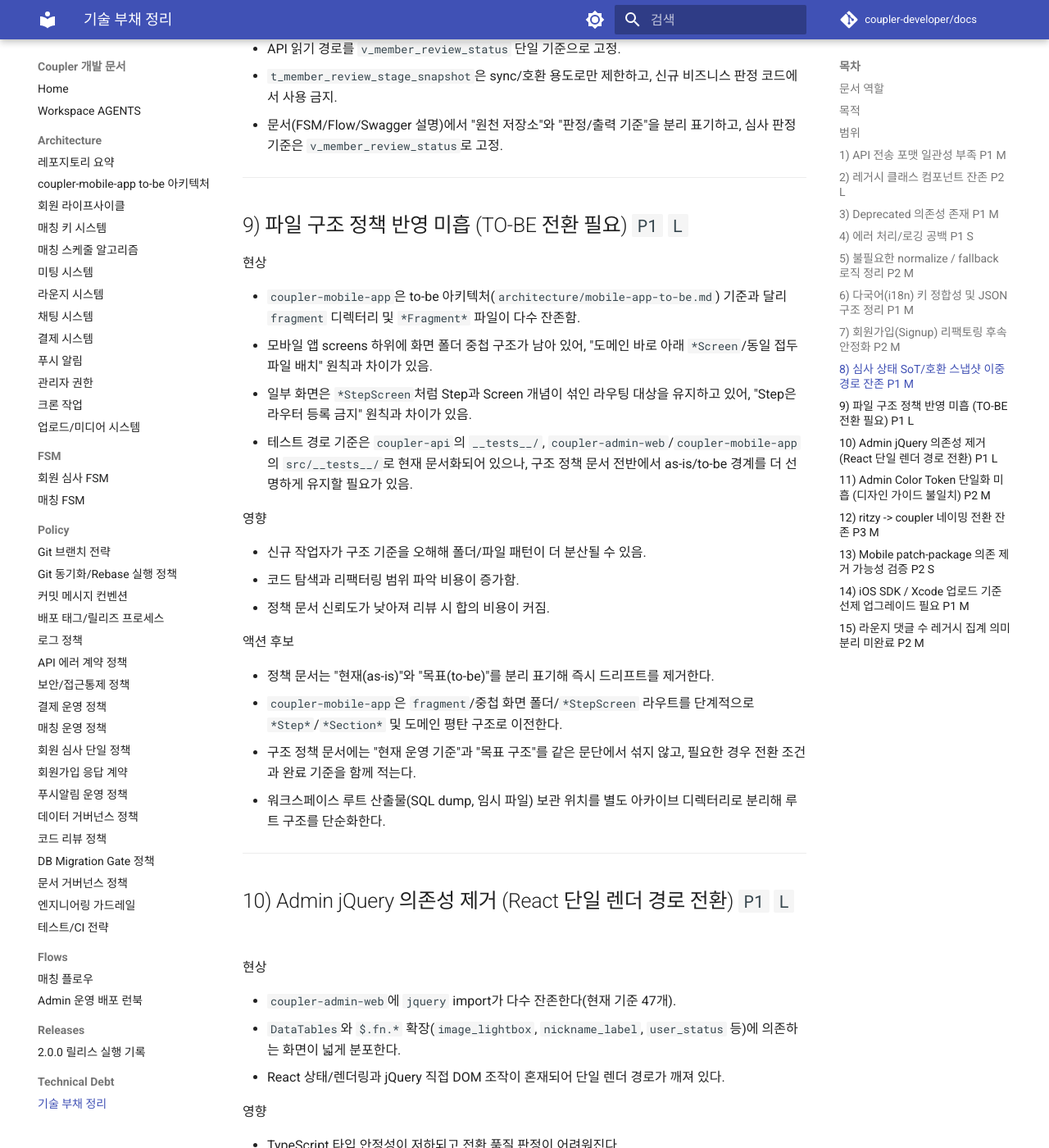
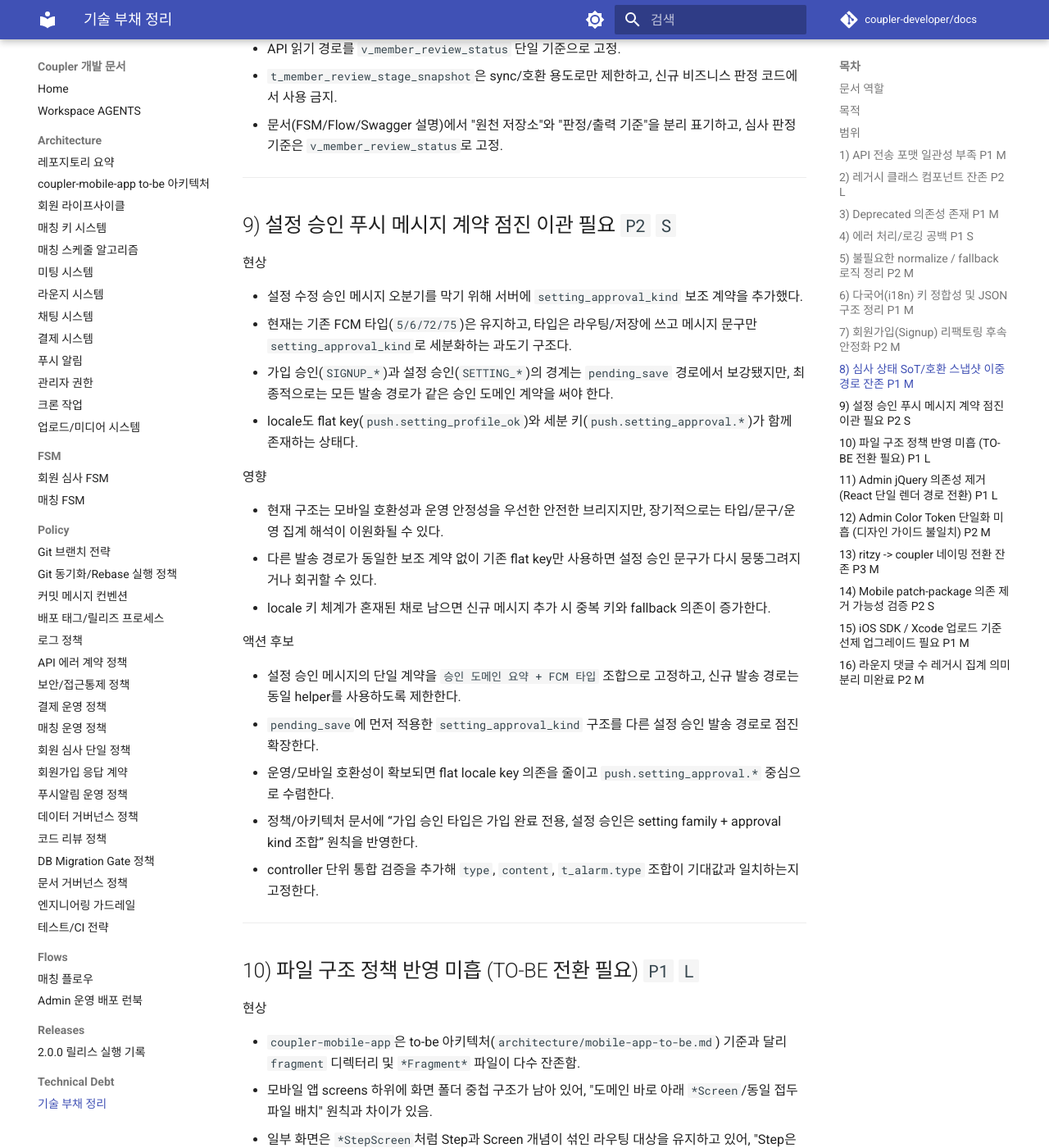
Before and after one commit to coupler-developer/docs, an MkDocs documentation site: the page built from content/technical-debt/technical-debt.md, in a window 1280 px wide and 1400 px high, scrolled down 4466 px. Shown: the whole window at 82% size. Built offline with MkDocs 1.6.1 and Material for MkDocs 9.7.7, drawn with Linux system fonts in a browser that asks for light colours; comment, search, counter and statistics services are not loaded; some of the changed text lies outside the part shown.

Commit message:
docs: 설정 승인 푸시 부채를 기록한다
Changes:
- setting approval kind 기반 푸시 계약이 과도기 브리지라는 점을 기술부채로 추가했다.
- 향후 점진 이관 방향과 테스트 보강 필요 사항을 정리했다.
- 신규 항목 추가에 맞춰 기술부채 섹션 번호를 재정렬했다.

Tests:
- yarn validate:docs

```diff
--- a/content/technical-debt/technical-debt.md
+++ b/content/technical-debt/technical-debt.md
@@ -178,7 +178,32 @@
 
 ---
 
-## 9) 파일 구조 정책 반영 미흡 (TO-BE 전환 필요) `P1` `L`
+## 9) 설정 승인 푸시 메시지 계약 점진 이관 필요 `P2` `S`
+
+현상
+
+- 설정 수정 승인 메시지 오분기를 막기 위해 서버에 `setting_approval_kind` 보조 계약을 추가했다.
+- 현재는 기존 FCM 타입(`5/6/72/75`)은 유지하고, 타입은 라우팅/저장에 쓰고 메시지 문구만 `setting_approval_kind`로 세분화하는 과도기 구조다.
+- 가입 승인(`SIGNUP_*`)과 설정 승인(`SETTING_*`)의 경계는 `pending_save` 경로에서 보강됐지만, 최종적으로는 모든 발송 경로가 같은 승인 도메인 계약을 써야 한다.
+- locale도 flat key(`push.setting_profile_ok`)와 세분 키(`push.setting_approval.*`)가 함께 존재하는 상태다.
+
+영향
+
+- 현재 구조는 모바일 호환성과 운영 안정성을 우선한 안전한 브리지지만, 장기적으로는 타입/문구/운영 집계 해석이 이원화될 수 있다.
+- 다른 발송 경로가 동일한 보조 계약 없이 기존 flat key만 사용하면 설정 승인 문구가 다시 뭉뚱그려지거나 회귀할 수 있다.
+- locale 키 체계가 혼재된 채로 남으면 신규 메시지 추가 시 중복 키와 fallback 의존이 증가한다.
+
+액션 후보
+
+- 설정 승인 메시지의 단일 계약을 `승인 도메인 요약 + FCM 타입` 조합으로 고정하고, 신규 발송 경로는 동일 helper를 사용하도록 제한한다.
+- `pending_save`에 먼저 적용한 `setting_approval_kind` 구조를 다른 설정 승인 발송 경로로 점진 확장한다.
+- 운영/모바일 호환성이 확보되면 flat locale key 의존을 줄이고 `push.setting_approval.*` 중심으로 수렴한다.
+- 정책/아키텍처 문서에 “가입 승인 타입은 가입 완료 전용, 설정 승인은 setting family + approval kind 조합” 원칙을 반영한다.
+- controller 단위 통합 검증을 추가해 `type`, `content`, `t_alarm.type` 조합이 기대값과 일치하는지 고정한다.
+
+---
+
+## 10) 파일 구조 정책 반영 미흡 (TO-BE 전환 필요) `P1` `L`
 
 현상
 
@@ -226,7 +251,7 @@
 
 ---
 
-## 11) Admin Color Token 단일화 미흡 (디자인 가이드 불일치) `P2` `M`
+## 12) Admin Color Token 단일화 미흡 (디자인 가이드 불일치) `P2` `M`
 
 현상
 
@@ -322,7 +347,7 @@
 
 ---
 
-## 15) 라운지 댓글 수 레거시 집계 의미 분리 미완료 `P2` `M`
+## 16) 라운지 댓글 수 레거시 집계 의미 분리 미완료 `P2` `M`
 
 현상
 
```
Also changed, not shown: other parts of content/technical-debt/technical-debt.md (+4 -4 lines).
